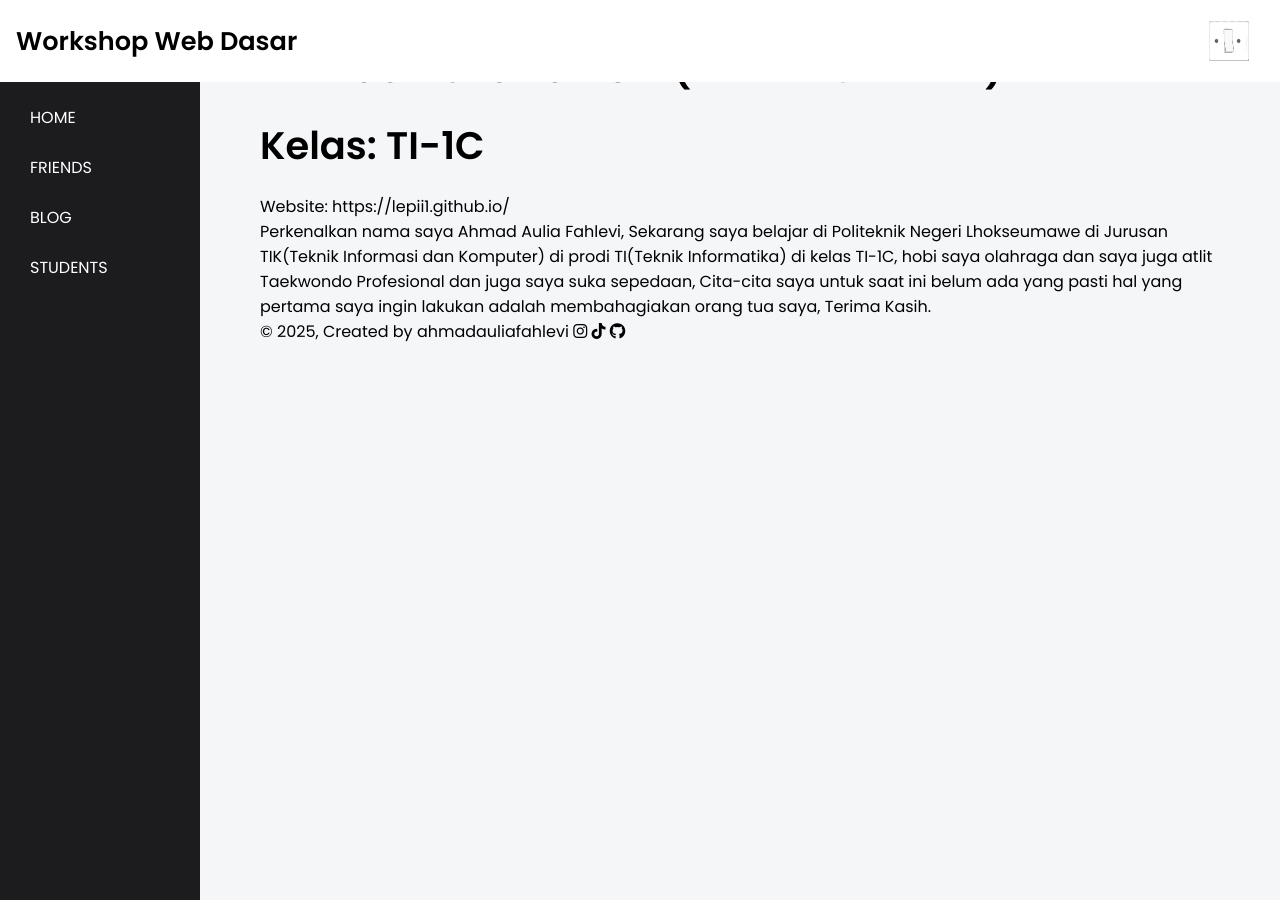
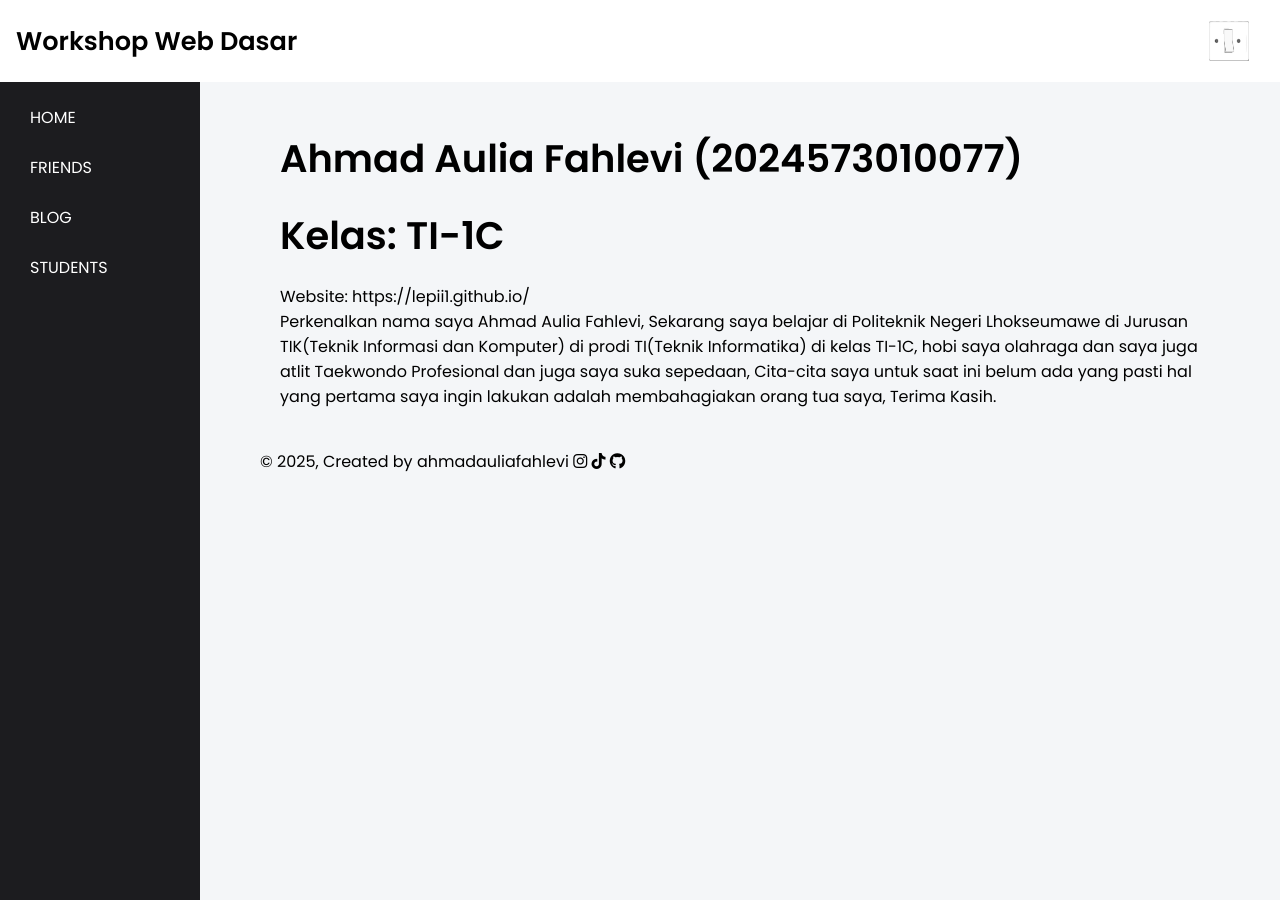
Before and after one commit to lepii1/lepii1.github.io, a Jekyll site: the page built from _students/lepi.md, in a window 1280 px wide. Built offline with Jekyll 4.4.1, drawn with Linux system fonts in a browser that asks for light colours.

Commit message:
initial commit

```diff
--- a/_layouts/student.html
+++ b/_layouts/student.html
@@ -1,8 +1,10 @@
 ---
 layout: default
 ---
+<div class="studentkonter2">
 <h1>{{ page.name }} ({{ page.nim }})</h1>
 <h1>Kelas: {{ page.class }}</h1>
 <p> Website: <a href="{{ page.website }}" target="_blank">{{ page.website }}</a></p>
 
 {{ content }}
+</div>
--- a/_sass/edit.scss
+++ b/_sass/edit.scss
@@ -182,6 +182,14 @@ button {
     box-sizing: border-box;
 }
 
+.studentkonter2 {
+    width: 100%;
+    max-width: 1000px;
+    margin: 40px auto 40px;
+    padding: 0 20px;
+    box-sizing: border-box;
+    padding-top: 50px;
+}
 .friends-container h1{
     font-size: 2rem;
     margin-bottom: 20px;
```
